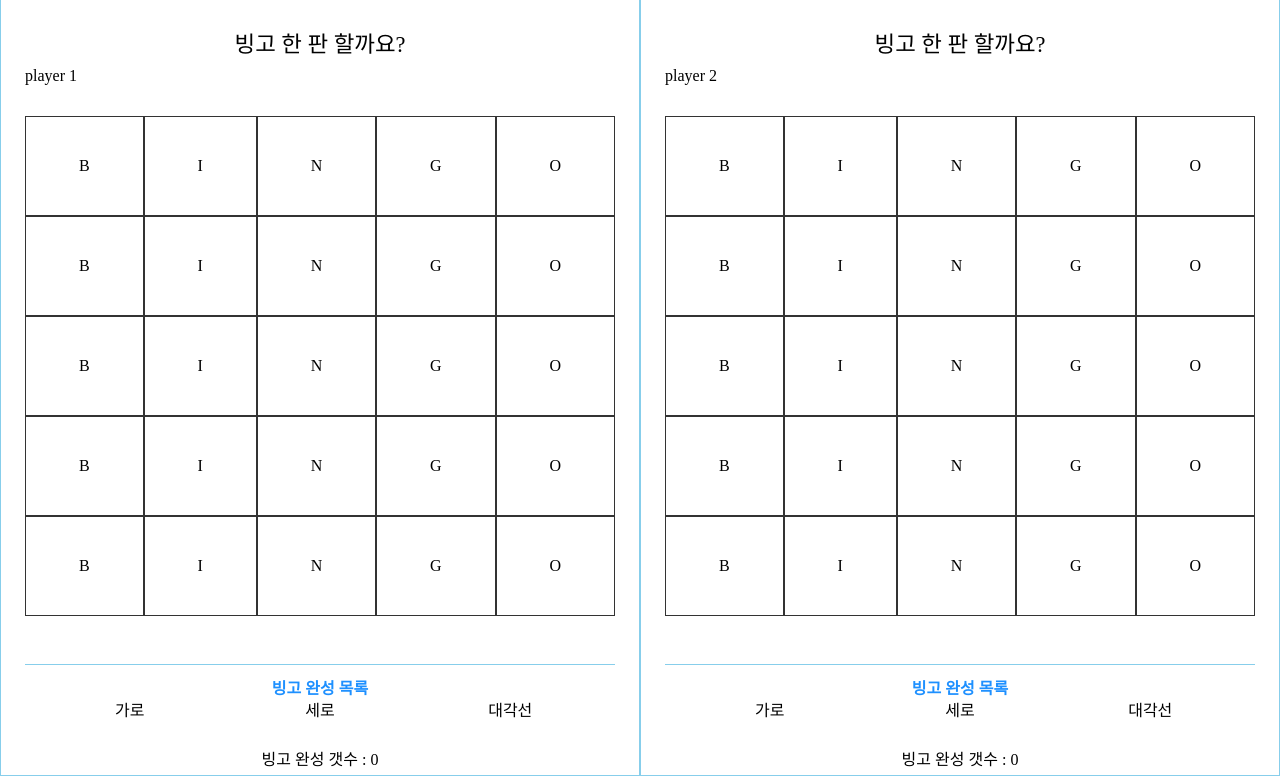
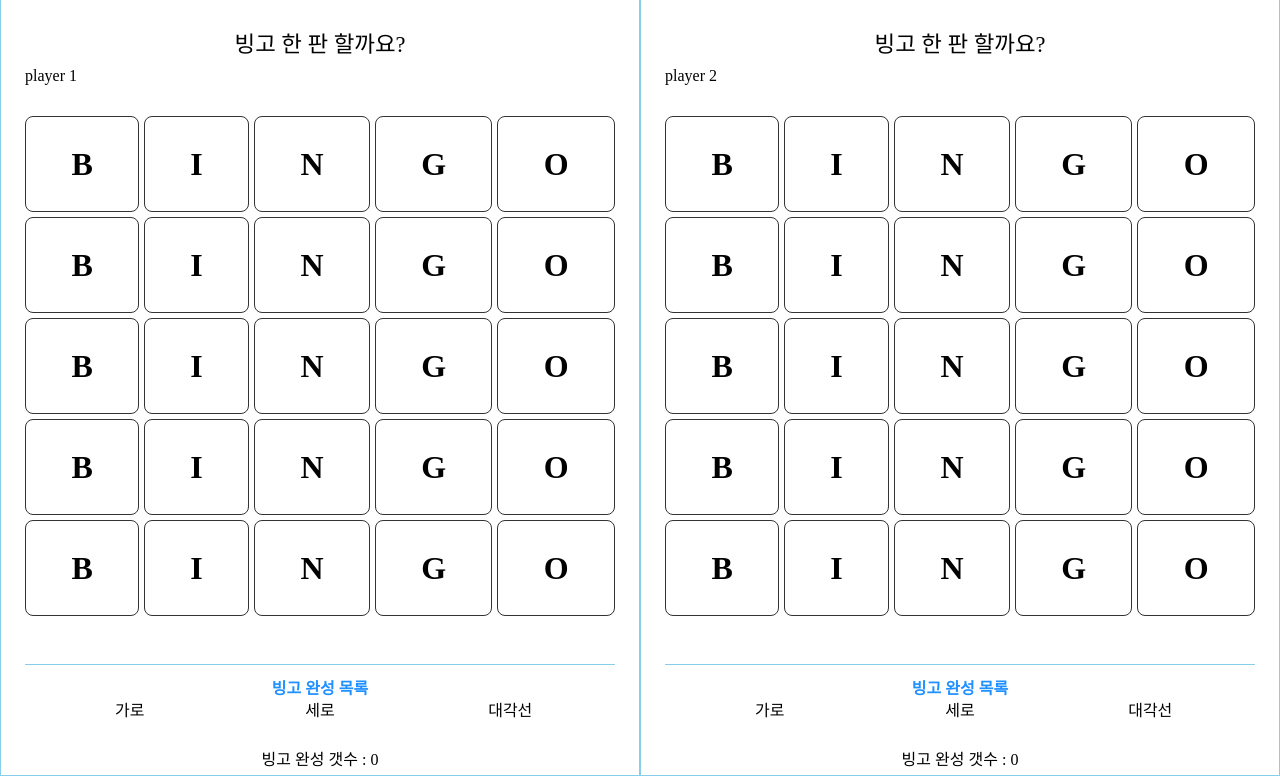
Before and after one commit to fed-gren/Bingo-Game, a React app: page / in a window 1280 px wide. Shown: the part 67-843 px from the top of the page. Built offline with nearby package versions, Linux system fonts and the light colour scheme.

Commit message:
fix: modify bingo block style

```diff
--- a/src/styles/BingoTable.css
+++ b/src/styles/BingoTable.css
@@ -4,6 +4,7 @@
   height: 500px;
   min-width: 500px;
   margin: 2rem 0;
+  grid-gap: .3rem;
 }
 
 .bingo_block {
@@ -12,10 +13,13 @@
   align-items: center;
   border: 1px solid rgba(0, 0, 0, 0.8);
   cursor: pointer;
+  font-size: 2rem;
+  font-weight: bold;
+  border-radius: .5rem;
 }
 
 .bingo_block.checked {
-  background-color: rgb(255, 0, 0);
+  background-color: dodgerblue;
 }
 
 .bingo_block:hover {
```
